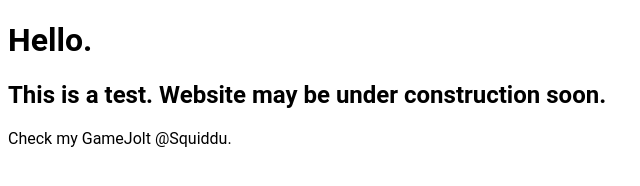
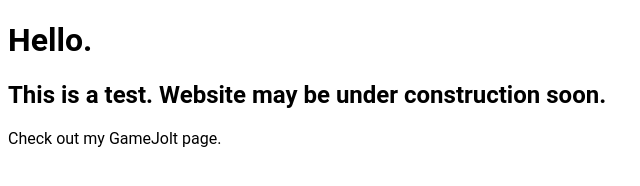
Before and after one commit to Luxiono/Squiddu.github.org, a plain HTML site: page index.html in a window 1280 px wide. Shown: the full height of the page, 0-640 px from the left. Drawn offline with Linux system fonts and the light colour scheme.

Commit message:
Update index.html

```diff
--- a/index.html
+++ b/index.html
@@ -6,6 +6,6 @@
 <body>
 <h1 style = "font-family:Roboto;">Hello.</h1>
 <h2 style = "font-family:Roboto;">This is a test. Website may be under construction soon.</h2>
-<p style = "font-family:Roboto;">Check my GameJolt @Squiddu.</p>
+<p style = "font-family:Roboto;" a href="https://gamejolt.com/@Squiddu">Check out my GameJolt page.</p>
 </body>
 </html>
```
